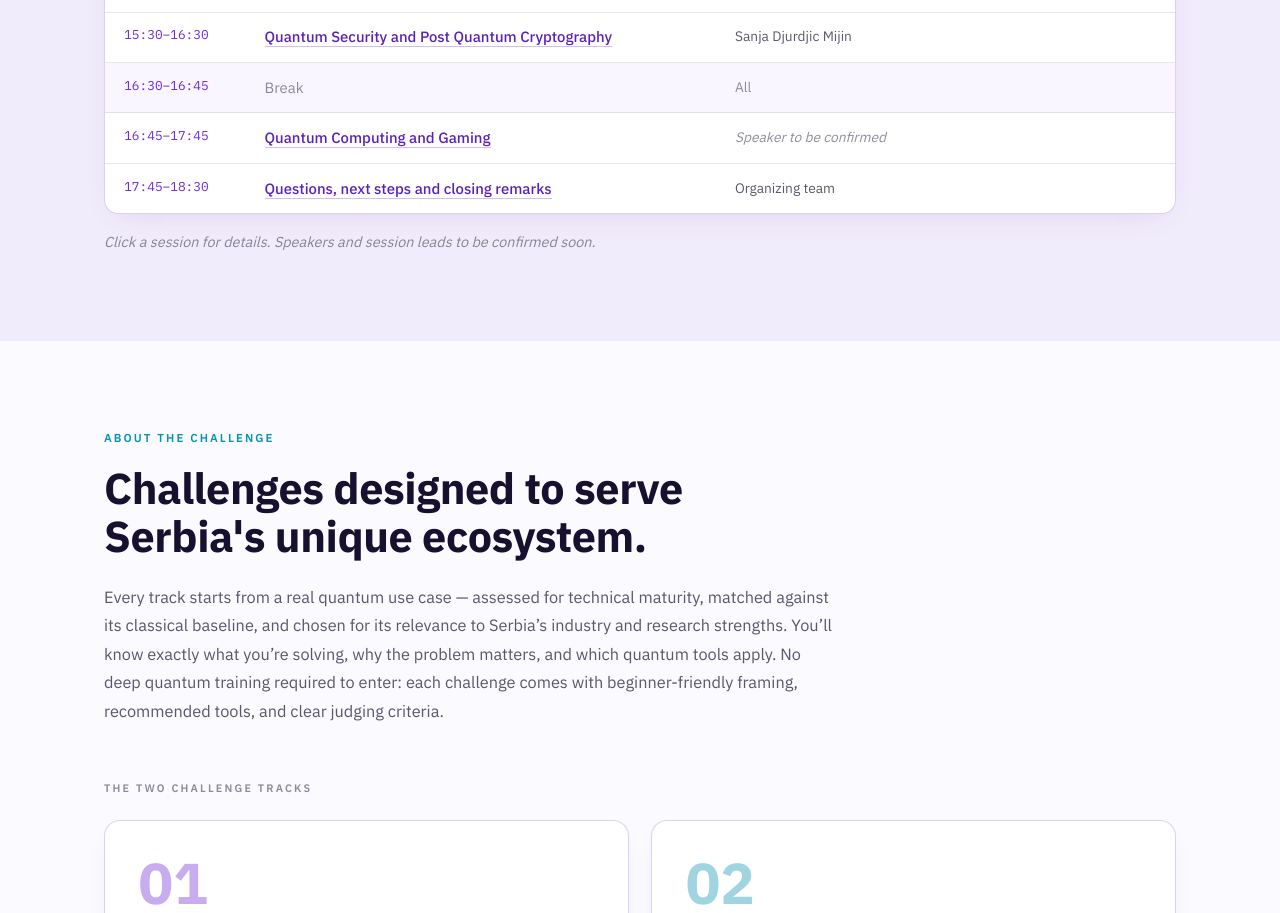
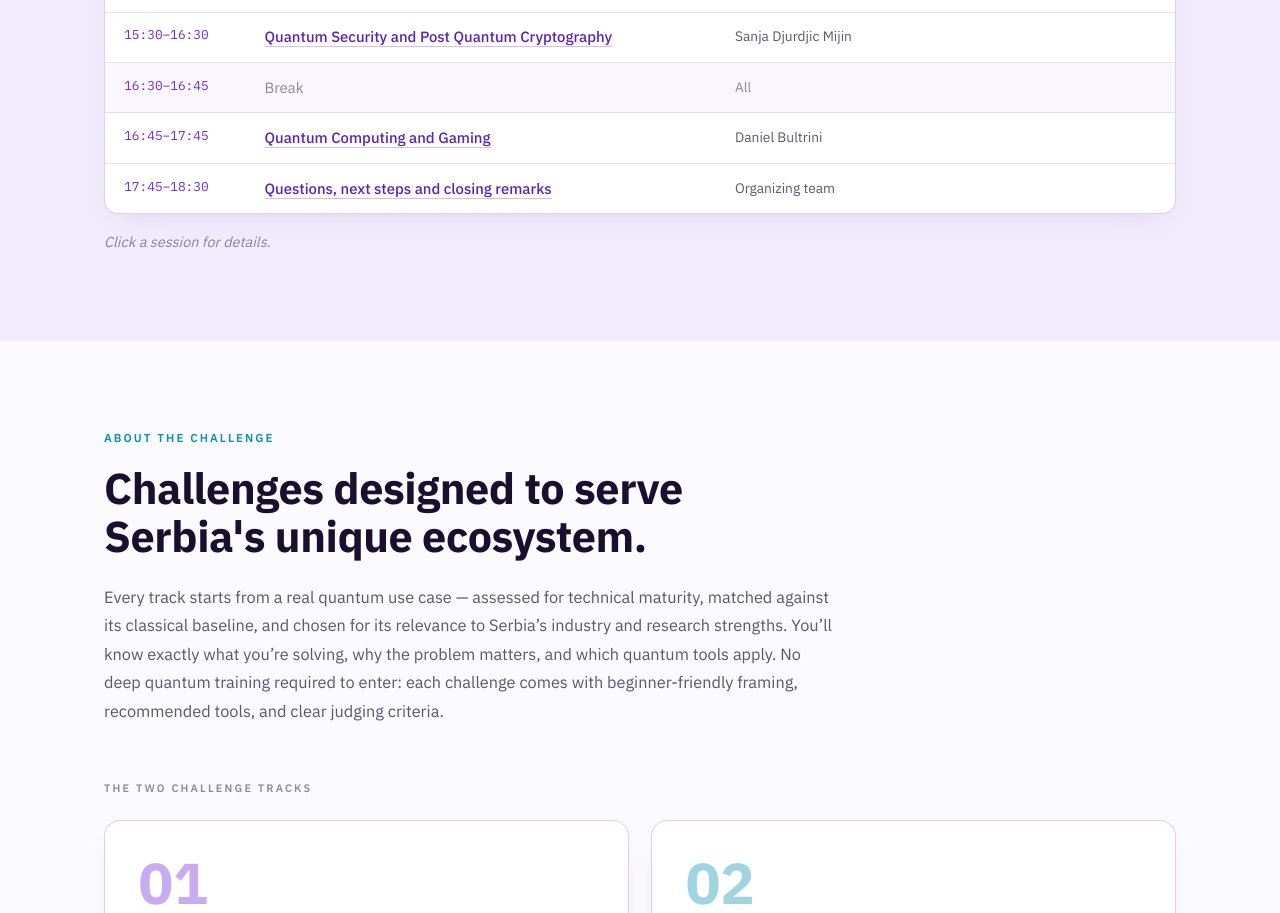
Before and after one commit to cierra-choucair/ibm-qiskit-fall-fest-serbia-2026, a plain HTML site: page index.html in a window 1280 px wide. Shown: the part 2430-3343 px from the top of the page. Drawn offline with Linux system fonts and the light colour scheme.

Commit message:
Daniel Bultrini speaks on Quantum Computing and Gaming
Moth Quantum, with a card linking to his LinkedIn. His name and company
stay Latin in Cyrillic, as the translation worksheet has them for
Claudia Zendejas-Morales and IBM Quantum.

That was the last unfilled slot, so the schedule note no longer promises
speakers "to be confirmed soon" — it is now just "Click a session for
details.", the Serbian being Slobodan's own sentence without its second
half.

Co-Authored-By: Claude Opus 5 <noreply@anthropic.com>
Claude-Session: https://claude.ai/code/session_01DYL7MBPSZo64x1kTjGg8NA

```diff
--- a/i18n.js
+++ b/i18n.js
@@ -119,8 +119,9 @@ window.I18N = {
     "Speaker to be confirmed": "Предавач треба да буде потврђен",
     "Quantum Computing and Gaming": "Квантно рачунарство и видео игре",
     "Questions, next steps and closing remarks": "Питања, наредни кораци и затварање",
-    "Click a session for details. Speakers and session leads to be confirmed soon.":
-      "Кликните на сесију за детаље. Предавачи и водитељи сесија биће ускоро потврђени.",
+    /* Shortened once every session had a named speaker; the Serbian is
+       Slobodan's own sentence with its second half dropped. */
+    "Click a session for details.": "Кликните на сесију за детаље.",
 
     /* ── The challenge ── */
     "About the challenge": "О изазову",
@@ -199,6 +200,9 @@ window.I18N = {
     "Ema Puljak": "Ема Пуљак",
     "Ema Puljak on LinkedIn": "Ема Пуљак на Линктину",
     "Research Scientist at CERN": "Истраживачица у ЦЕРН-у",
+    /* Name and company stay Latin, as the worksheet has them for
+       Claudia Zendejas-Morales and IBM Quantum. */
+    "Daniel Bultrini on LinkedIn": "Daniel Bultrini на Линктину",
     "Quantum Security and Post Quantum Cryptography · Qiskit Fall Fest Serbia 2026":
       "Квантна безбедност и постквантна криптографија · Qiskit Fall Fest Serbia 2026",
     "How does quantum computing change the way we think about protecting information? This session will introduce the risks that future quantum computers could pose to widely used cryptographic systems and explain the purpose of post-quantum cryptography. Participants will explore the distinction between quantum approaches to secure communication and cryptographic algorithms designed to resist quantum attacks on classical computers. The discussion will connect these ideas to practical security challenges and applications in telecommunications.":
--- a/index.html
+++ b/index.html
@@ -200,7 +200,7 @@
                 <tr>
                   <td class="t-time">16:45–17:45</td>
                   <td><a class="t-link" href="/session.html?id=quantum-computing-gaming">Quantum Computing and Gaming</a></td>
-                  <td class="t-lead t-tba">Speaker to be confirmed</td>
+                  <td class="t-lead">Daniel Bultrini</td>
                 </tr>
                 <tr>
                   <td class="t-time">17:45–18:30</td>
@@ -211,7 +211,7 @@
             </table>
           </div>
           <p class="schedule-note">
-            Click a session for details. Speakers and session leads to be confirmed soon.
+            Click a session for details.
           </p>
         </div>
       </div>
```
Also changed, not shown: sessions.js (+9 -2 lines), assets/daniel_headshot.jpg (added).
